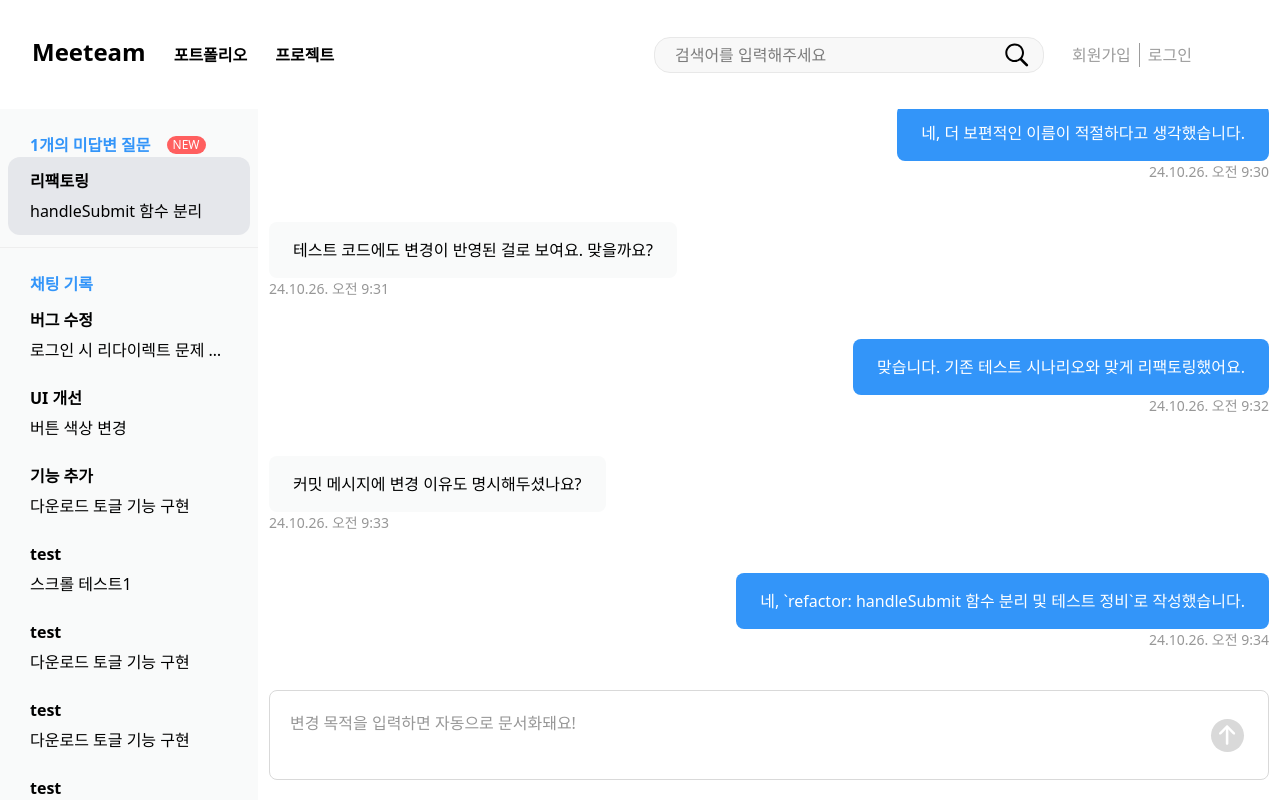
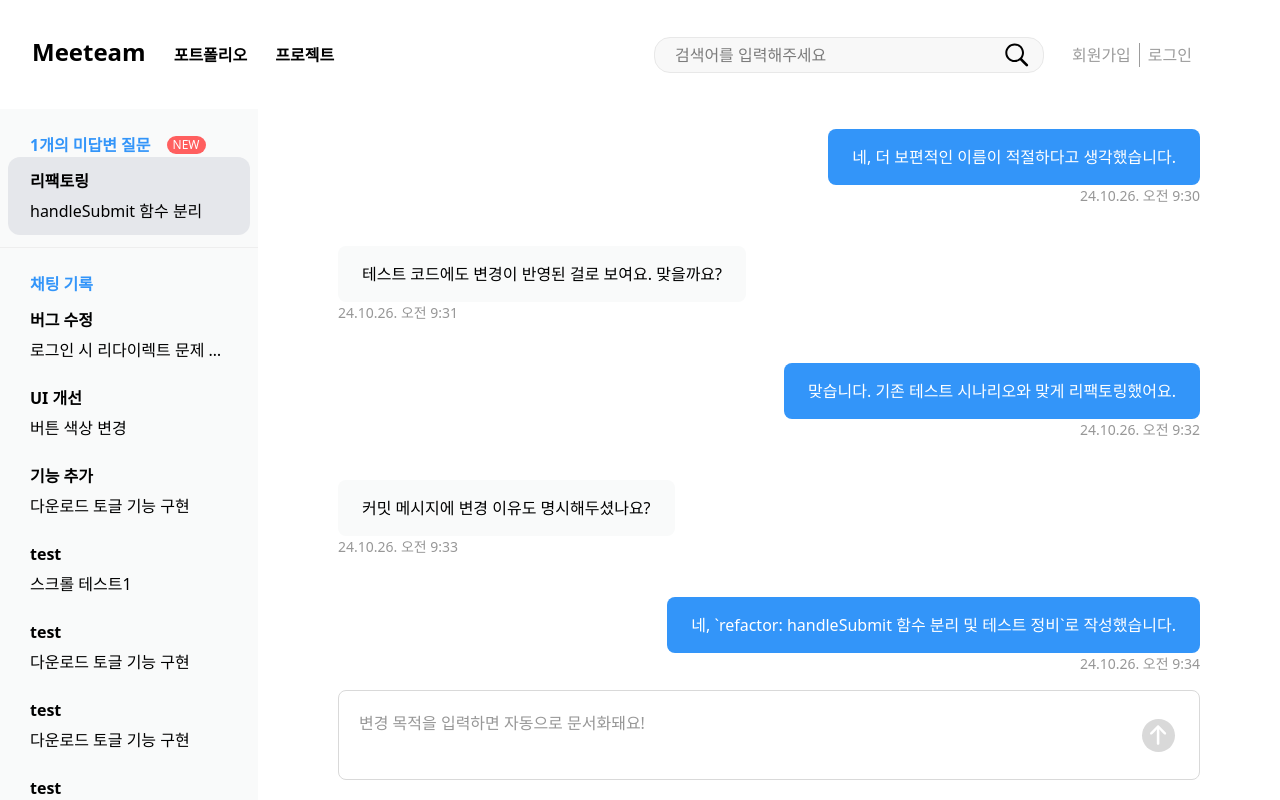
Before and after one commit to WardK-meeTeam/meeteam_front, a Next.js app: page /chat/1 in a window 1280 px wide. Built offline with nearby package versions, Linux system fonts and the light colour scheme.

Commit message:
[#31] style: 채팅기록 스크롤바 우측 끝으로 이동 및 반응형으로 재구현

```diff
--- a/app/(chat)/chat/components/Chat.tsx
+++ b/app/(chat)/chat/components/Chat.tsx
@@ -35,20 +35,23 @@ export default function Chat({ id }: { id: string }) {
   });
 
   return (
-    <main className="flex flex-1 flex-col mx-auto max-w-[1000px] h-full">
+    <main className="flex flex-col gap-4 items-center w-full h-full ">
       <div
         ref={chatContainerRef}
-        className="flex flex-col flex-1 gap-10 overflow-y-auto pb-10"
+        className="flex flex-col justify-center items-center w-full overflow-y-auto px-20 py-4"
       >
         {/* 채팅 메세지 영역 -> 스크롤 되는 부분*/}
+        <div className="flex flex-col gap-10 w-full h-full max-w-[1200px]">
           {nowMessages.map((message) => (
             <MessageBox key={message.content} {...message} />
           ))}
         </div>
+      </div>
 
       {/*form태그(메세지 입력창) -> 스크롤 안 되고 고정되도록 함 */}
+      <div className="px-20 w-full flex justify-center">
         <form
-        className={`flex items-center justify-between rounded-[8px] border mb-5 ${
+          className={`w-full max-w-[1200px] flex items-center justify-between rounded-[8px] border mb-5 ${
             isOnChat ? "border-[#6BB4FF]" : "border-[#D9D9D9]"
           }`}
         >
@@ -61,6 +64,7 @@ export default function Chat({ id }: { id: string }) {
           />
           <ChatSendButton isOnChat={isOnChat} />
         </form>
+      </div>
     </main>
   );
 }
```
Lines whose indentation alone changed are shown as unchanged.
